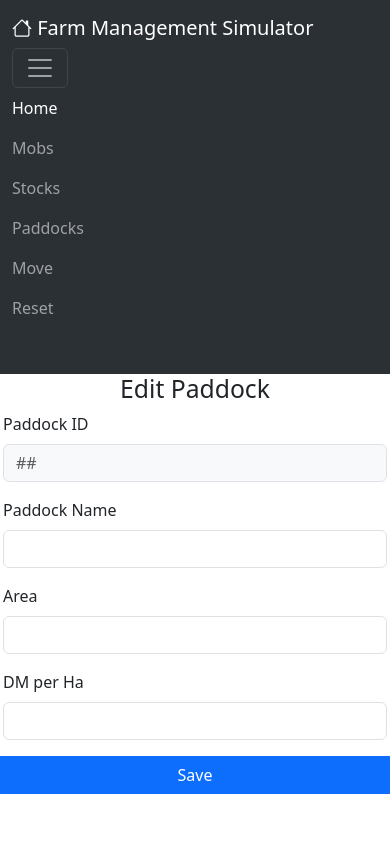
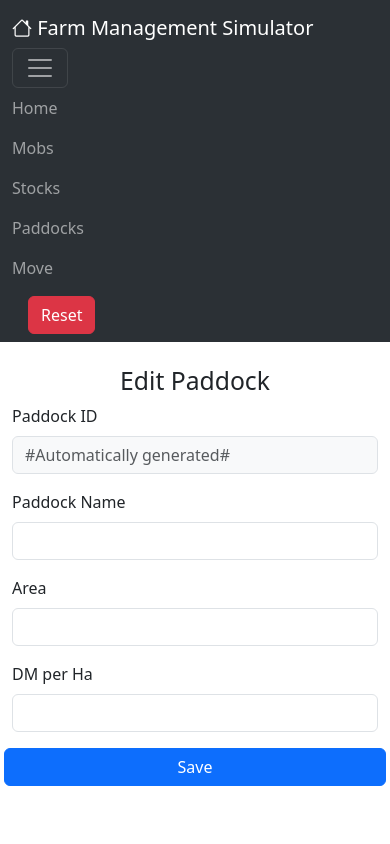
Before and after one commit to Yanyin-Chen-1156325/fms, a Flask app: template templates/paddocks_form.html in a window 390 px wide, after a click that opens the changed part. Run offline with Flask 3, Linux system fonts and the light colour scheme; the template is opened without the code that fills it, so the values that code supplies are empty.

Commit message:
update navbar, responsive

```diff
--- a/app.py
+++ b/app.py
@@ -131,11 +131,11 @@ def home():
     # Replaces these lines:
     # if 'curr_date' not in session:
     #     session.update({'curr_date': start_date})
-    return render_template("home.html", curr_date=curr_date)
+    return render_template("home.html", curr_date=curr_date, is_page='home')
 
 ####### New function to reset the simulation back to the beginning - replaces reset_date() and clear_date()
 ##  NOTE: This requires fms-reset.sql file to be in the same folder as app.py
-@app.route("/reset")
+@app.route("/reset", methods=['POST'])
 def reset():
     """! Reset data to original state.
     @param: None
@@ -159,7 +159,7 @@ def mobs():
     mobs = paddock_mob_stock()
     mobs = [mob for mob in mobs if mob["mob_name"] is not None]
     curr_date = get_date()
-    return render_template("mobs.html", mobs=mobs, curr_date = curr_date)
+    return render_template("mobs.html", mobs=mobs, curr_date = curr_date, is_page='mobs')
 
 @app.route("/stocks")
 def stocks():
@@ -180,7 +180,7 @@ def stocks():
 
     mobs = paddock_mob_stock()
     mobs = [mob for mob in mobs if mob["mob_name"] is not None]
-    return render_template("stocks.html", stocks=stocks, mobs=mobs, curr_date = curr_date)
+    return render_template("stocks.html", stocks=stocks, mobs=mobs, curr_date = curr_date, is_page='stocks')
 
 @app.route("/paddocks")
 def paddocks():
@@ -191,7 +191,7 @@ def paddocks():
     paddocks = paddock_mob_stock()
     paddocks = sorted(paddocks, key=lambda x: x['paddock_name'])
     curr_date = get_date()
-    return render_template("paddocks.html", paddocks=paddocks, curr_date = curr_date)
+    return render_template("paddocks.html", paddocks=paddocks, curr_date = curr_date, is_page='paddocks')
 
 @app.route("/move_mobs")
 def move_mobs():
@@ -204,7 +204,7 @@ def move_mobs():
     paddock_no_mob = [paddock for paddock in all_data if paddock["mob_name"] is None]
     paddock_no_mob = sorted(paddock_no_mob, key=lambda x: x['paddock_name'])
     curr_date = get_date()
-    return render_template("move_mobs.html", mobs= mobs, paddock_no_mob = paddock_no_mob, curr_date = curr_date)
+    return render_template("move_mobs.html", mobs= mobs, paddock_no_mob = paddock_no_mob, curr_date = curr_date, is_page='move_mobs')
 
 @app.route("/moving", methods=['POST'])
 def moving():
--- a/templates/base.html
+++ b/templates/base.html
@@ -21,26 +21,23 @@
         </button>
         <div class="collapse navbar-collapse" id="navbarSupportedContent">
           <ul class="navbar-nav me-auto mb-2 mb-lg-0">
+            {% set navigation_items = [
+              ('home', 'Home'),
+              ('mobs', 'Mobs'),
+              ('stocks', 'Stocks'),
+              ('paddocks', 'Paddocks'),
+              ('move_mobs', 'Move')
+            ] %}
+            {% for route, label in navigation_items %}
             <li class="nav-item">
-              <a class="nav-link active" aria-current="page" href="{{url_for('home')}}">Home</a>
+              <a class="nav-link {{ 'active' if is_page == route else '' }}" aria-current="page" href="{{ url_for(route) }}">{{ label }}</a>
             </li>
-            <li class="nav-item">
-              <a class="nav-link" href="{{url_for('mobs')}}">Mobs</a>
-            </li>
-            <li class="nav-item">
-              <a class="nav-link" href="{{url_for('stocks')}}">Stocks</a>
-            </li>
-            <li class="nav-item">
-              <a class="nav-link" href="{{url_for('paddocks')}}">Paddocks</a>
-            </li>
-            <li class="nav-item">
-              <a class="nav-link" href="{{url_for('move_mobs')}}">Move</a>
-            </li>
-            <li class="nav-item">
-              <a class="nav-link" href="{{url_for('reset')}}">Reset</a>
-            </li>
+            {% endfor %}
           </ul>
           <a class="navbar-brand"> {% if curr_date %}Today is: {{curr_date.strftime("%d %B %Y")}}{% endif %}</a>
+          <form action="/reset" method="POST" style="display: inline;">
+            <button type="submit" class="btn btn-danger">Reset</button>
+          </form>
         </div>
       </div>
       <!-- New line -->
--- a/templates/move_mobs.html
+++ b/templates/move_mobs.html
@@ -4,7 +4,8 @@
 
 {% block content %}
 <!-- Form with validation.-->
-<h2 class="display-4 text-primary text-center border-bottom pb-2 mb-4">Moving Mobs</h2>
+<div class="container table-responsive-md">
+<h2 class="display-4 text-primary text-center border-bottom pb-2 mb-4 mt-4">Moving Mobs</h2>
 <div class="d-flex justify-content-center align-items-top">
 <form class="row g-3 needs-validation" action="/moving" method="POST" novalidate style="width: 400px;">
     <div class="col-md-12">
@@ -39,4 +40,5 @@
     </div>
 </form>
 </div>
+</div>
 {% endblock %}
--- a/templates/paddocks_form.html
+++ b/templates/paddocks_form.html
@@ -4,12 +4,13 @@
 
 {% block content %}
 <!-- Form with validation.-->
-<h2 class="text-center">{{ 'Add' if is_add else 'Edit' }} Paddock</h2>
+<div class="container table-responsive-md">
+<h2 class="text-center mt-4">{{ 'Add' if is_add else 'Edit' }} Paddock</h2>
 <div class="d-flex justify-content-center align-items-top">
 <form class="row g-3 needs-validation" method="POST" action="{{ url_for('add_paddock') if is_add else url_for('update_paddock') }}" novalidate style="width: 400px;">
     <div class="col-md-12">
         <label for="paddockId" class="form-label">Paddock ID</label>
-        <input type="text" class="form-control bg-light text-muted" id="paddockId" name="paddock_id" value="{{ paddock['paddock_id'] if paddock else '##' }}" {{ 'readonly' if not is_add else 'disabled' }}>
+        <input type="text" class="form-control bg-light text-muted" id="paddockId" name="paddock_id" value="{{ paddock['paddock_id'] if paddock else '#Automatically generated#' }}" {{ 'readonly' if not is_add else 'disabled' }}>
     </div>
     <div class="col-md-12">
         <label for="paddockName" class="form-label">Paddock Name</label>
@@ -22,9 +23,9 @@
     <div class="col-md-12">
         <label for="area" class="form-label">Area</label>
         <input type="number" class="form-control" id="area" name="paddock_area" value="{{ paddock['paddock_area'] if paddock else ''}}" required
-                min="0" step="0.01">
+                min="0.01" step="0.01">
         <div class="invalid-feedback">
-            Please use no more than two decimal places.
+            The input value must be greater than 0 and have no more than two decimal places.
         </div>
     </div>
     <div class="col-md-12">
@@ -32,11 +33,12 @@
         <input type="number" class="form-control" id="dm" name="paddock_dm" value="{{ paddock['paddock_dm'] if paddock else ''}}" required
                 min="0" step="0.01">
         <div class="invalid-feedback">
-            Please use no more than two decimal places.
+            The input value must be greater than or equal to 0 and have no more than two decimal places.
         </div>
     </div>
 
     <button type="submit" class="btn btn-primary">Save</button>
 </form>
 </div>
+</div>
 {% endblock %}
```
Also changed, not shown: templates/mobs.html (+4 -6 lines), templates/paddocks.html (+5 -12 lines), templates/stocks.html (+4 -4 lines), README.md.
